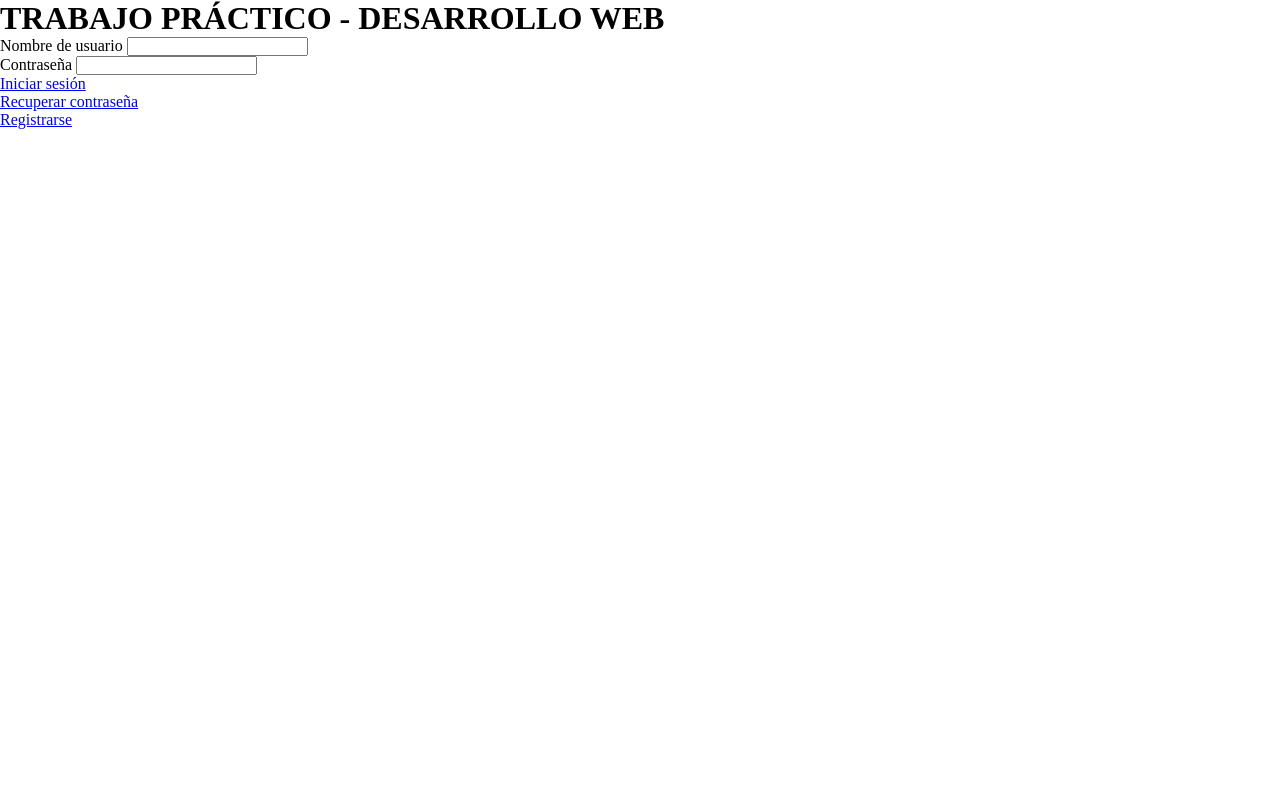
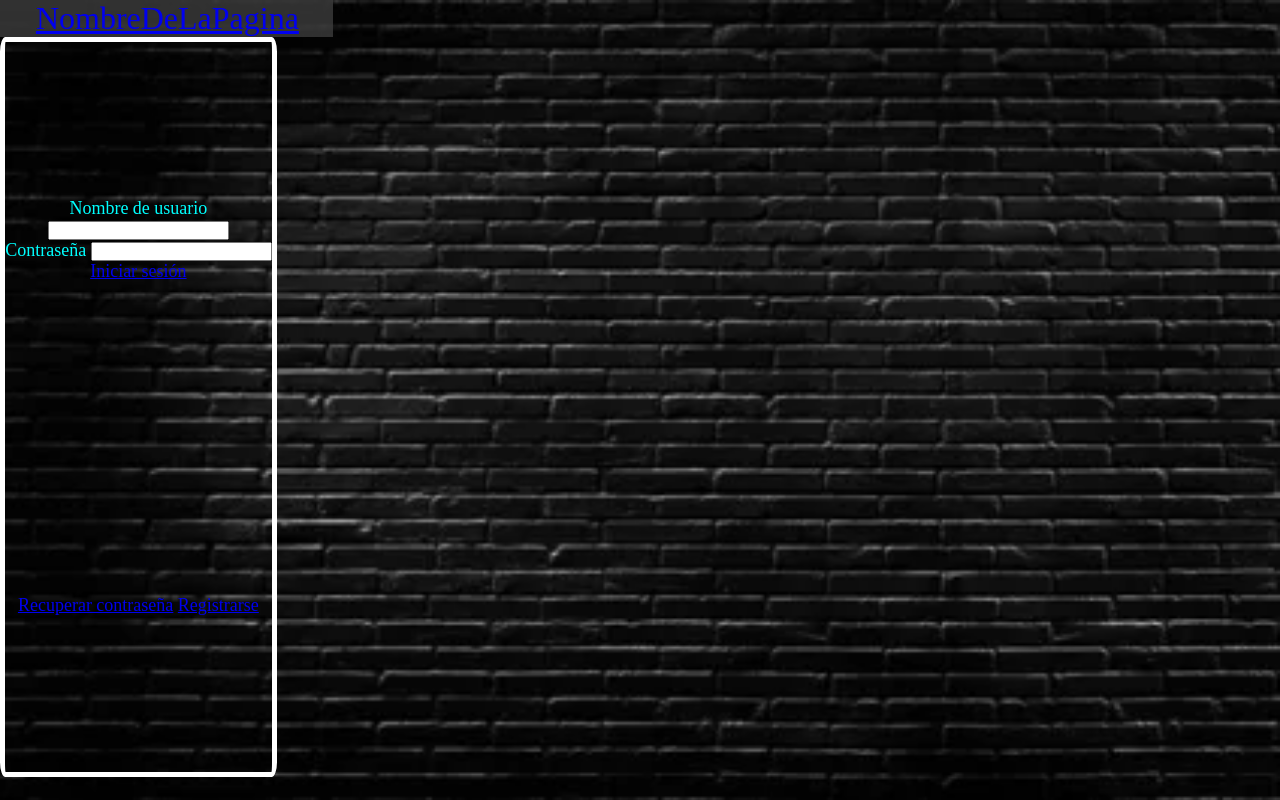
Before and after one commit to Brenda-b/tp-web, a plain HTML site: page index.html in a window 1280 px wide. Drawn offline with Linux system fonts and the light colour scheme.

Commit message:
imagen de fondo+primeras modificaciones.

```diff
--- a/css/estilos-generales.css
+++ b/css/estilos-generales.css
@@ -1,3 +1,49 @@
+.header-style {
+
+
+    background-color: #3c3c3ccc;
+    width: 100%;
+    font-size: xx-large;
+    display: flex;
+    justify-content: center;
+    text-align: center;
+}
+.body-basic{
+    display: flex;
+    align-items: center;
+    background-image: url("../img/imagen-principal.jpg");
+    background-attachment: fixed;
+    background-size: cover;
+    background-repeat: no-repeat;
+    margin: 0;
+}
+.forms {
+    color:aqua;
+    align-items: center;
+
+}
+.header-logos{
+
+}
+.home {
+    background-position: center;
+    text-align: center;
+    border-radius: 2%;
+    font-size: large;
+    display: flex;
+    height: calc(100vh - 70px);
+    align-items: center;
+    justify-content: space-around;
+    flex-direction: column;
+
+
+    width: 80%;
+    border-style: solid;
+    border-color: white;
+    border-width: 5px;
+
+
+  }
 *{
     margin: 0;
     padding: 0;
--- a/index.html
+++ b/index.html
@@ -4,41 +4,41 @@
     <meta charset="UTF-8">
     <meta http-equiv="X-UA-Compatible" content="IE=edge">
     <meta name="viewport" content="width=device-width, initial-scale=1.0">
-    <title>Home page</title>
-    <link rel="stylesheet" href="css/estilos-generales.css">
+    <title>TRABAJO PRÁCTICO-DESARROLLO WEB</title>
+    <link rel="stylesheet" href="css/estilos-generales.css" type="text/css">
 </head>
-<body>
-    <header>
-        <h1>TRABAJO PRÁCTICO - DESARROLLO WEB</h1>
-    </header>
+<body class="body-basic">
+    <main>
+        <header class="header-style">
+            <nav>
+                <a href="pindex.html" style="padding: 0.25%">NombreDeLaPagina</a>
+            </nav>
 
-    <main>
+        </header>
 
-        <section>
-            <article>
+        <div class="home">
+
+            <div class="forms">
+
                 <form action="#" method="post">
                     <label for="nombredeusuario">Nombre de usuario</label>
                     <input type="text" name="nombredeusuario" id="nombredeusuario">
                 </form>
-
                 <form action="#" method="post">
                     <label for="contraseña">Contraseña</label>
                     <input type="password" name="contraseña" id="contraseña">
                 </form>
-            </article>
-            <article></article>
                 <a href="../tp/pantalla-principal.html">Iniciar sesión</a>
-                <br>
-                <a href="../tp/recuperacion-de-contraseña.html" target="_blank">Recuperar contraseña</a>
-                <br>
-                <a href="../tp/registro-de-usuario.html" target="_blank">Registrarse</a>
-            </article>
-        </section>
+            </div>
+            <div>
+                <a href="../tp-web/recuperacion-de-contraseña.html" target="_blank">Recuperar contraseña</a>
+                <a href="../tp-web/registro-de-usuario.html" target="_blank">Registrarse</a>
+            </div>
+        </div>
     </main>
 
     <footer>
+    </footer>
 
-    </footer>
-    <!--comentario para ver el cambio-->
 </body>
 </html>
```
Also changed, not shown: img/imagen-principal.jpg (added).
